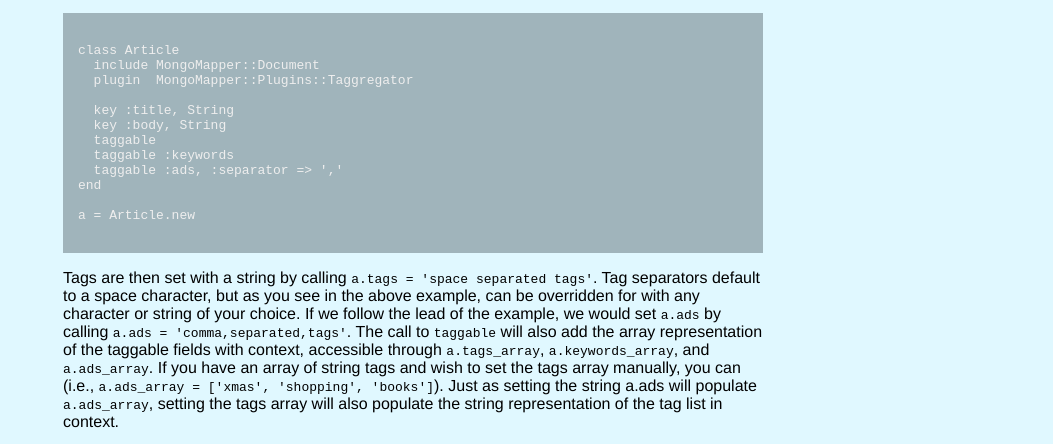
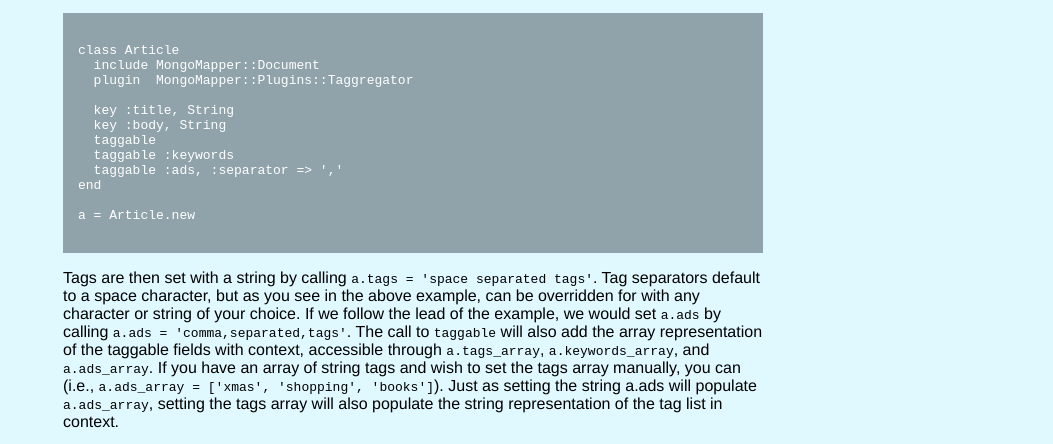
Before and after one commit to oddlyzen/taggregator, a plain HTML site: page index.html in a window 1280 px wide. Shown: the part 320-764 px from the top of the page, without its empty margins (227-1280 px from the left). Drawn offline with Linux system fonts and the light colour scheme.

Commit message:
Updating GitHub Page.

```diff
--- a/index.html
+++ b/index.html
@@ -24,7 +24,7 @@
     a { color: #1f0700; }
     .description { font-size: 1.2em; margin-bottom: 30px; margin-top: 30px; font-style: italic;}
     .download { float: right; }
-    pre { background: #a0b4bb; color: #eee; padding: 15px;}
+    pre { background: #90a3aa; color: #fff; padding: 15px;}
     hr { border: 0; width: 80%; border-bottom: 1px solid #aaa}
     .footer { text-align:center; padding-top:30px; font-style: italic; }
   </style>
```
